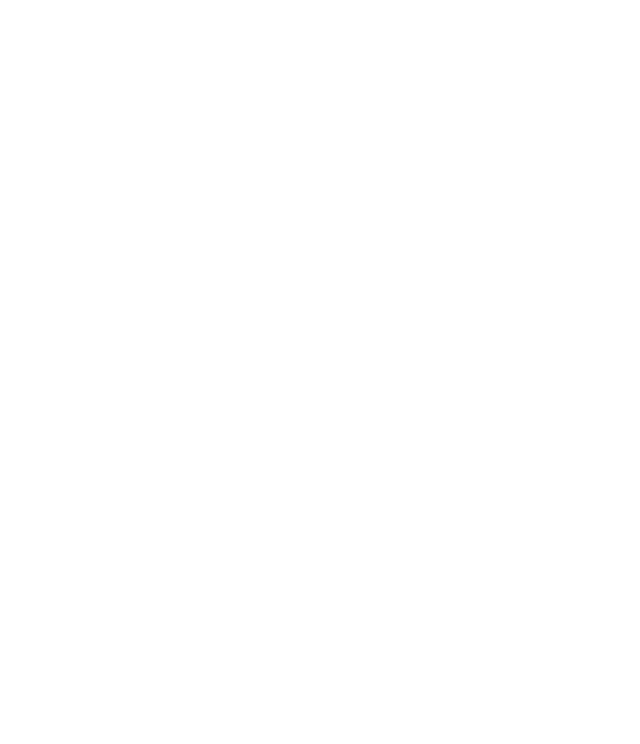
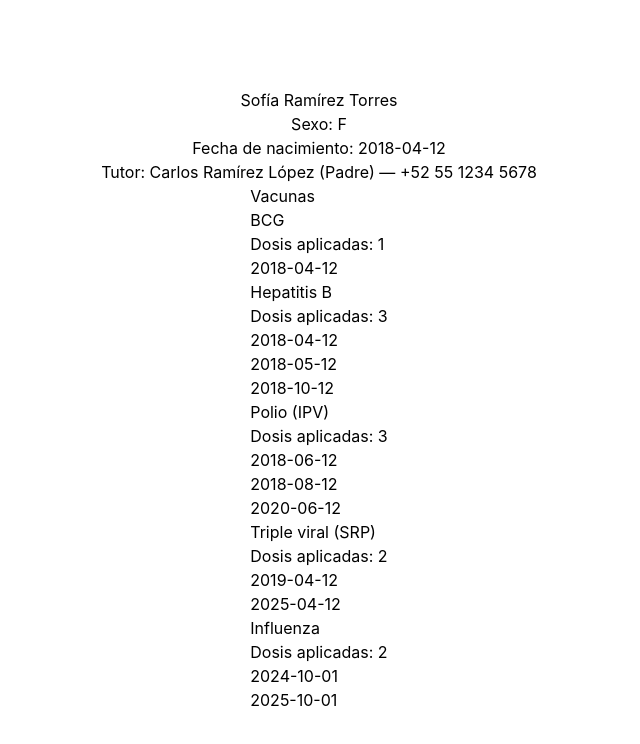
Before and after one commit to RicJDev/proyecto-programacion-iii, a React (Vite) app in the folder app/tu-tarjeta/: page / in a window 1280 px wide. Shown: the top 744 px of the page, without its empty margins (321-961 px from the left). Built offline with nearby package versions, Linux system fonts and the light colour scheme.

Commit message:
feat: agregando tipado basico y componentes sin estilos

```diff
--- a/app/tu-tarjeta/src/App.tsx
+++ b/app/tu-tarjeta/src/App.tsx
@@ -1,7 +1,48 @@
+import type { Patient, Vaccine } from "./types"
+import { Card } from "./components/card"
+
+const mockPatient: Patient = {
+  name: "Sofía Ramírez Torres",
+  gender: "F",
+  birthday: "2018-04-12",
+  parent: {
+    name: "Carlos Ramírez López",
+    relationship: "Padre",
+    phone: "+52 55 1234 5678",
+  },
+}
+
+const mockVaccines: Vaccine[] = [
+  {
+    name: "BCG",
+    doses: ["2018-04-12"],
+  },
+  {
+    name: "Hepatitis B",
+    doses: ["2018-04-12", "2018-05-12", "2018-10-12"],
+  },
+  {
+    name: "Polio (IPV)",
+    doses: ["2018-06-12", "2018-08-12", "2020-06-12"],
+  },
+  {
+    name: "Triple viral (SRP)",
+    doses: ["2019-04-12", "2025-04-12"],
+  },
+  {
+    name: "Influenza",
+    doses: ["2024-10-01", "2025-10-01"],
+  },
+]
+
 function App() {
-  return <>
-
-  </>
+  return (
+    <>
+      <div className='h-screen w-screen flex flex-col items-center justify-center'>
+        <Card patient={mockPatient} vaccines={mockVaccines} />
+      </div>
+    </>
+  )
 }
 
 export default App
--- /dev/null
+++ b/app/tu-tarjeta/src/components/card.tsx
@@ -0,0 +1,52 @@
+import type { Patient, Vaccine } from '../types'
+
+function CardHeader({ patient }: { patient: Patient }) {
+  return (
+    <>
+      <h1>{patient.name}</h1>
+      <p>Sexo: {patient.gender}</p>
+      <p>Fecha de nacimiento: {patient.birthday}</p>
+      <p>
+        Tutor: {patient.parent.name} ({patient.parent.relationship}) —{' '}
+        {patient.parent.phone}
+      </p>
+    </>
+  )
+}
+
+function VaccineItem({ vaccine }: { vaccine: Vaccine }) {
+  return (
+    <>
+      <h3>{vaccine.name}</h3>
+      <p>Dosis aplicadas: {vaccine.doses.length}</p>
+      <ul>
+        {vaccine.doses.map((dose) => (
+          <li key={dose}>{dose}</li>
+        ))}
+      </ul>
+    </>
+  )
+}
+
+interface CardProps {
+  patient: Patient
+  vaccines: Vaccine[]
+}
+
+export function Card({ patient, vaccines }: CardProps) {
+  return (
+    <>
+      <CardHeader patient={patient} />
+      <section>
+        <h2>Vacunas</h2>
+        <ul>
+          {vaccines.map((vaccine) => (
+            <li key={vaccine.name}>
+              <VaccineItem vaccine={vaccine} />
+            </li>
+          ))}
+        </ul>
+      </section>
+    </>
+  )
+}
--- /dev/null
+++ b/app/tu-tarjeta/src/types.ts
@@ -0,0 +1,19 @@
+export type Gender = 'M' | 'F'
+
+export interface Vaccine {
+  name: string
+  doses: string[]
+}
+
+export interface ParentData {
+  name: string
+  relationship: string
+  phone: string
+}
+
+export interface Patient {
+  name: string
+  gender: Gender
+  birthday: string
+  parent: ParentData
+}
```
Also changed, not shown: app/tu-tarjeta/src/App.css (added).
